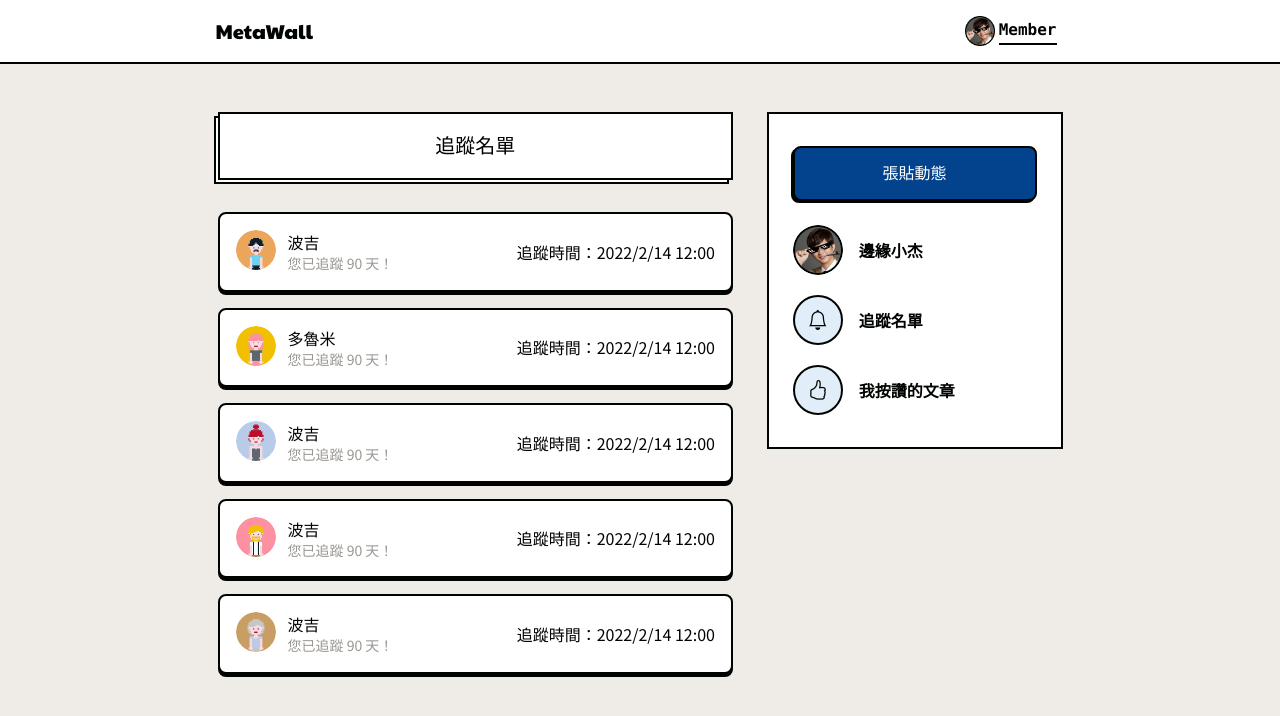
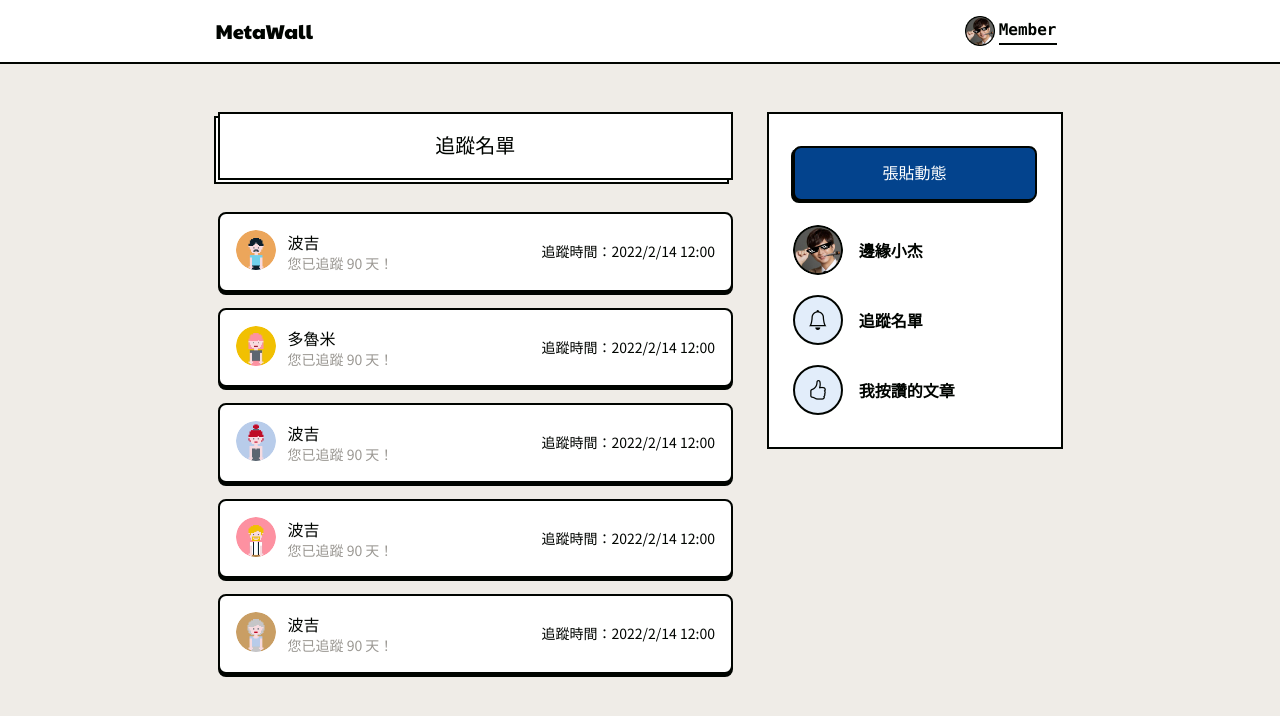
Before and after one commit to bugbug777-Old/hex-node-final, a Vue app: page /#/metawall/following in a window 1280 px wide. Shown: the top 716 px of the page. Built offline with nearby package versions, Linux system fonts and the light colour scheme; a web font is replaced by a local one.

Commit message:
fix styles syntax error

```diff
--- a/src/views/FollowingView.vue
+++ b/src/views/FollowingView.vue
@@ -12,7 +12,7 @@
             <p class="text-pale-gray fs-7 lh-14">您已追蹤 90 天！</p>
           </h5>
         </div>
-        <p class="class=fs-7 lh-14">
+        <p class="fs-7 lh-14">
           追蹤時間：<time datetime="2022-2-14 12:00">2022/2/14 12:00</time>
         </p>
       </div>
@@ -26,7 +26,7 @@
             <p class="text-pale-gray fs-7 lh-14">您已追蹤 90 天！</p>
           </h5>
         </div>
-        <p class="class=fs-7 lh-14">
+        <p class="fs-7 lh-14">
           追蹤時間：<time datetime="2022-2-14 12:00">2022/2/14 12:00</time>
         </p>
       </div>
@@ -40,7 +40,7 @@
             <p class="text-pale-gray fs-7 lh-14">您已追蹤 90 天！</p>
           </h5>
         </div>
-        <p class="class=fs-7 lh-14">
+        <p class="fs-7 lh-14">
           追蹤時間：<time datetime="2022-2-14 12:00">2022/2/14 12:00</time>
         </p>
       </div>
@@ -54,7 +54,7 @@
             <p class="text-pale-gray fs-7 lh-14">您已追蹤 90 天！</p>
           </h5>
         </div>
-        <p class="class=fs-7 lh-14">
+        <p class="fs-7 lh-14">
           追蹤時間：<time datetime="2022-2-14 12:00">2022/2/14 12:00</time>
         </p>
       </div>
@@ -68,7 +68,7 @@
             <p class="text-pale-gray fs-7 lh-14">您已追蹤 90 天！</p>
           </h5>
         </div>
-        <p class="class=fs-7 lh-14">
+        <p class="fs-7 lh-14">
           追蹤時間：<time datetime="2022-2-14 12:00">2022/2/14 12:00</time>
         </p>
       </div>
```
